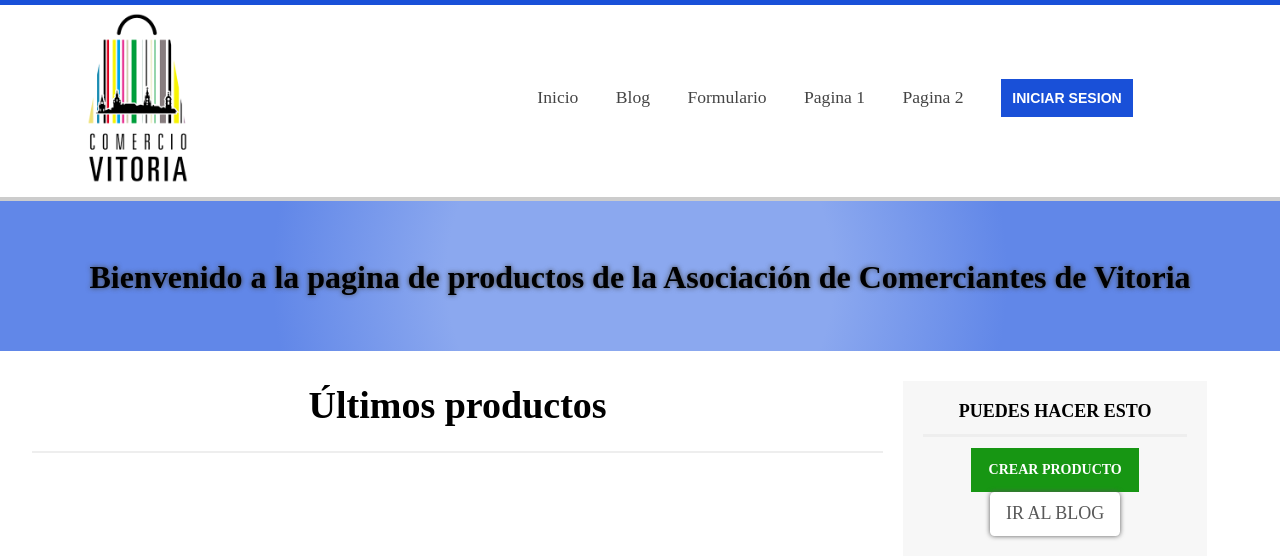
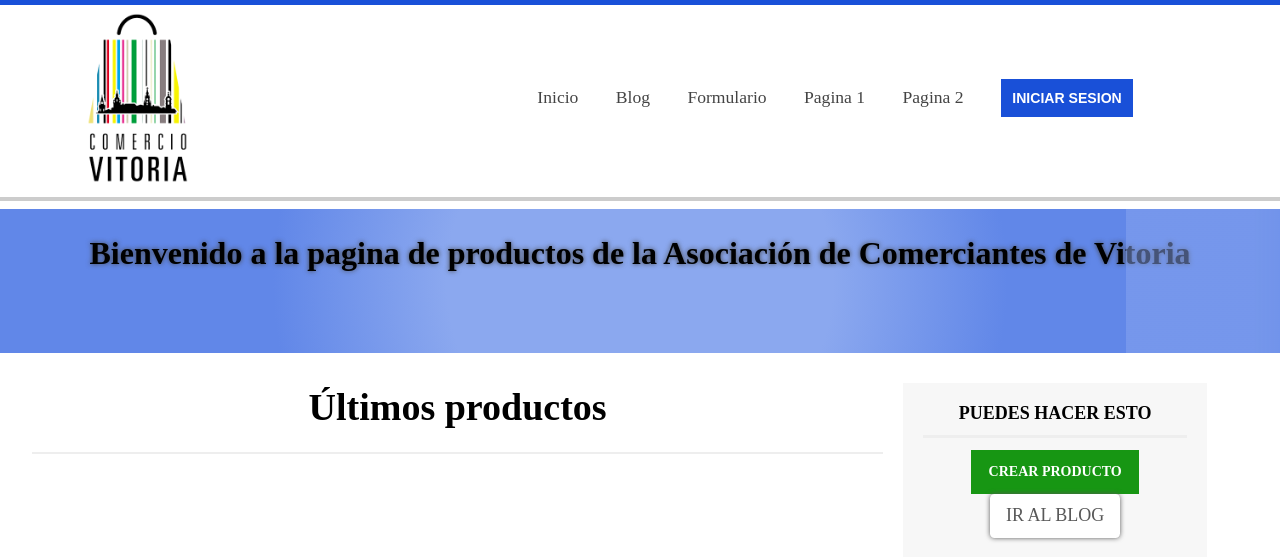
Before and after one commit to AnderMoraPedregosa/Proyecto-2, a PHP site: page / in a window 1280 px wide. Shown: the top 557 px of the page. Run offline with PHP 8.4, Linux system fonts and the light colour scheme; data that the repository does not hold is empty.

Commit message:
commit ola

```diff
--- a/web/assets/css/styles.css
+++ b/web/assets/css/styles.css
@@ -672,3 +672,72 @@ body {
         padding-top: 2.188em;
     }
 }
+
+
+/* Keyframes para la animación */
+@keyframes moveWave {
+    0% {
+      transform: translateX(-100%);
+    }
+    100% {
+      transform: translateX(100%);
+    }
+  }
+
+  #slider.slider-big {
+    position: relative;
+    width: 100%;
+    height: 9em;
+    overflow: hidden; /* Evita el desbordamiento de la ola */
+    background: rgb(139, 168, 239);
+    background: -moz-radial-gradient(circle, rgba(139, 168, 239, 1) 30%, rgba(97, 135, 232, 1) 57%);
+    background: -webkit-radial-gradient(circle, rgba(139, 168, 239, 1) 30%, rgba(97, 135, 232, 1) 57%);
+    background: radial-gradient(circle, rgba(139, 168, 239, 1) 30%, rgba(97, 135, 232, 1) 57%);
+    filter: progid:DXImageTransform.Microsoft.gradient(startColorstr="#8ba8ef", endColorstr="#6187e8", GradientType=1);
+  }
+
+  #slider.slider-big h1 {
+    margin-top: 0.013em;
+    padding: 0em;
+    padding-top: .8em;
+    text-align: center;
+  }
+
+  #slider.slider-big .wave {
+    position: absolute;
+    bottom: 0;
+    left: 0; /* Ajusta el desplazamiento para mantener la ola dentro del slider */
+    width: 100%; /* Ajusta el ancho para que la ola se mueva completamente dentro del slider */
+    height: 50em; /* Altura de la ola */
+    background: linear-gradient(to right, rgba(139, 167, 239, 0.5) 10%, rgba(97, 135, 232, 0.39) 20%, rgba(139, 167, 239, 0.185) 30%);
+    animation: moveWave 15s linear infinite;
+    animation-delay: -7.5s; /* Ajusta la animación para que comience desde el borde del slider */
+  }
+  #slider.slider-small {
+    position: relative;
+    width: 100%;
+    height: 9em;
+    overflow: hidden; /* Evita el desbordamiento de la ola */
+    background: rgb(139, 168, 239);
+    background: -moz-radial-gradient(circle, rgba(139, 168, 239, 1) 30%, rgba(97, 135, 232, 1) 57%);
+    background: -webkit-radial-gradient(circle, rgba(139, 168, 239, 1) 30%, rgba(97, 135, 232, 1) 57%);
+    background: radial-gradient(circle, rgba(139, 168, 239, 1) 30%, rgba(97, 135, 232, 1) 57%);
+    filter: progid:DXImageTransform.Microsoft.gradient(startColorstr="#8ba8ef", endColorstr="#6187e8", GradientType=1);
+  }
+
+  #slider.slider-small h1 {
+    margin-top: 0.013em;
+    padding: 0em;
+    padding-top: .8em;
+    text-align: center;
+  }
+  #slider.slider-small .wave {
+    position: absolute;
+    bottom: 0;
+    left: 0; /* Ajusta el desplazamiento para mantener la ola dentro del slider */
+    width: 100%; /* Ajusta el ancho para que la ola se mueva completamente dentro del slider */
+    height: 25em; /* Altura de la ola para el slider-small */
+    background: linear-gradient(to right, rgba(139, 167, 239, 0.5) 10%, rgba(97, 135, 232, 0.39) 20%, rgba(139, 167, 239, 0.185) 30%);
+    animation: moveWave 15s linear infinite;
+    animation-delay: -7.5s; /* Ajusta la animación para que comience desde el borde del slider */
+  }
--- a/web/paginas/blog.php
+++ b/web/paginas/blog.php
@@ -2,6 +2,7 @@
 
     <div id="slider" class="slider-small">
         <h1>Blog</h1>
+        <div class="wave"></div>
     </div>
     <div class="center">
         <section id="content">
--- a/web/paginas/index.view.php
+++ b/web/paginas/index.view.php
@@ -1,7 +1,9 @@
     <?php require "paginas/partials/head.php" ?>
 
     <div id="slider" class="slider-big">
+
         <h1>Bienvenido a la pagina de productos de la Asociación de Comerciantes de Vitoria</h1>
+        <div class="wave"></div>
 
     </div>
 
```
